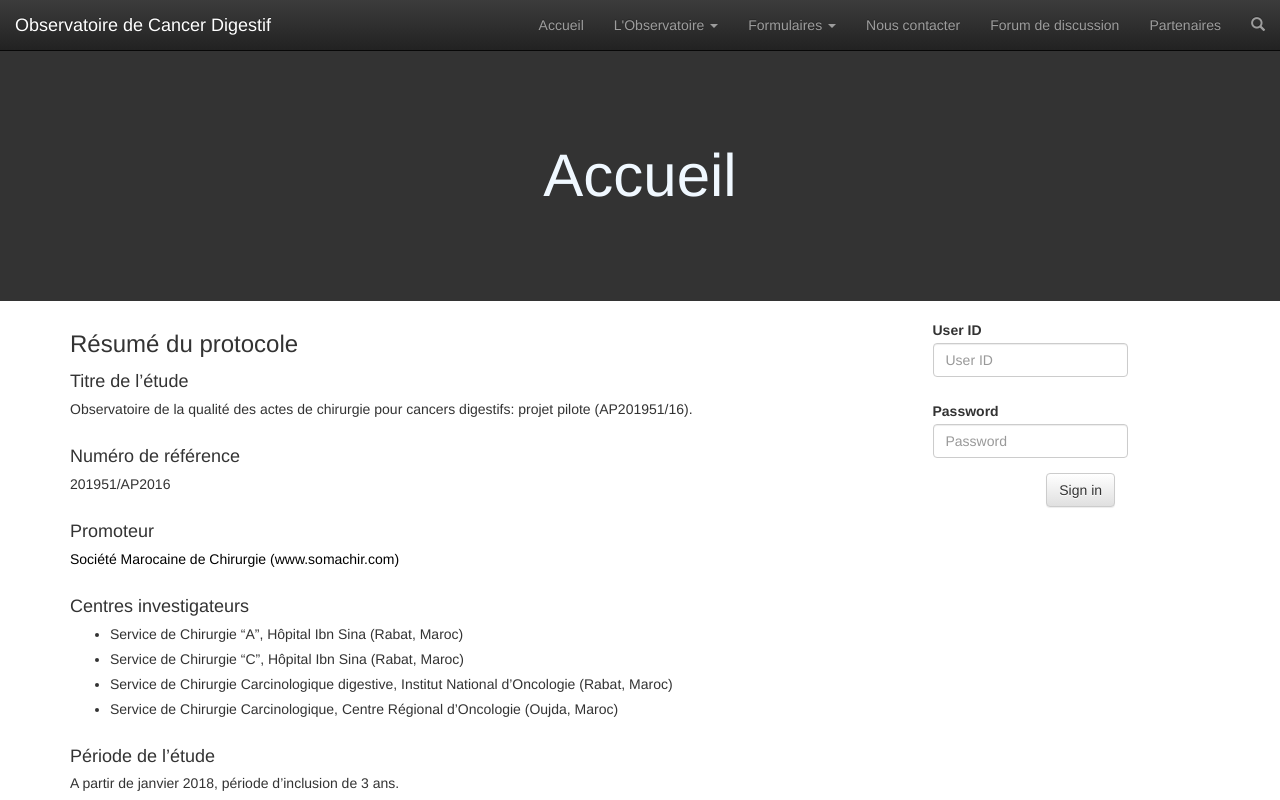
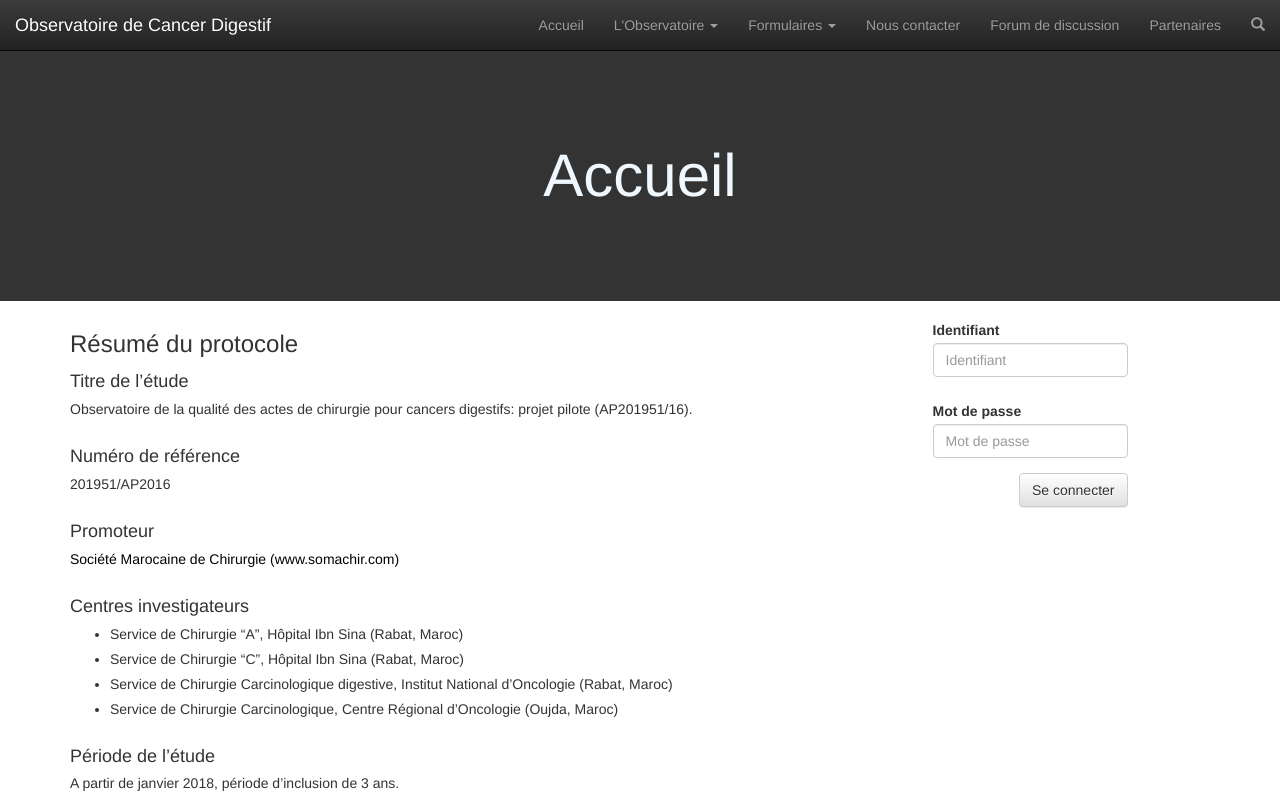
Before and after one commit to Morocco13-MSS/MSS-Dashboard, a React (Create React App) app: page /surgery in a window 1280 px wide. Shown: the top 800 px of the page. Built offline with nearby package versions, Linux system fonts and the light colour scheme.

Commit message:
french_translate

```diff
--- a/src/components/Filter.js
+++ b/src/components/Filter.js
@@ -40,24 +40,25 @@ class Filter extends Component {
             <Grid>
                 <Row>
                     <Col xs={3} md={3}>
-                        from:
-                        <DatePicker
+                        De:
+                        <DatePicker className="form-control"
+
                             selected={this.state.startDate}
                             onChange={this.handleStartDateChange}
                         />
                     </Col>
                     <Col xs={3} md={3}>
-                        to:
-                        <DatePicker
+                        Jusqu'à:
+                        <DatePicker className="form-control"
                             selected={this.state.endDate}
                             onChange={this.handleEndDateChange}
                         />
                     </Col>
                     <Col xs={4} md={4}>
                         <ButtonToolbar className='filterButton'>
-                            <Button bsStyle="info" onClick={() => this.handleUserLevel(0)}>Myself</Button>
-                            <Button bsStyle="primary" onClick={() => this.handleUserLevel(1)}>Unit</Button>
-                            <Button bsStyle="success" onClick={() => this.handleUserLevel(2)}>All Units</Button>
+                            <Button bsStyle="info" onClick={() => this.handleUserLevel(0)}>Moi</Button>
+                            <Button bsStyle="primary" onClick={() => this.handleUserLevel(1)}>Mon service</Button>
+                            <Button bsStyle="success" onClick={() => this.handleUserLevel(2)}>Tous</Button>
                         </ButtonToolbar>
                     </Col>
                 </Row>
--- a/src/components/header/navHeader.js
+++ b/src/components/header/navHeader.js
@@ -40,7 +40,7 @@ class NavHeader extends Component {
                         Hi, Dr. {Config.userName}
                     </NavItem>
                     <NavItem onClick={() => this.logout()}>
-                        Logout
+                        Se déconnecter
                     </NavItem>
                 </Nav>
 
--- a/src/components/views/welcome/Login.js
+++ b/src/components/views/welcome/Login.js
@@ -51,28 +51,28 @@ class Login extends Component {
         return (
             <Form horizontal>
                 <FormGroup controlId="formHorizontalEmail">
-                    <ControlLabel>User ID</ControlLabel>
+                    <ControlLabel>Identifiant</ControlLabel>
                     <FormControl
                         type="text"
-                        placeholder="User ID"
+                        placeholder="Identifiant"
                         onChange={this.handleUserNameChange}
                     />
                 </FormGroup>
 
                 <FormGroup controlId="formHorizontalPassword">
-                    <ControlLabel>Password</ControlLabel>
+                    <ControlLabel>Mot de passe</ControlLabel>
                     <FormControl
                         type="password"
-                        placeholder="Password"
+                        placeholder="Mot de passe"
                         onChange={this.handlePWDChange}
                     />
                 </FormGroup>
 
                 <FormGroup>
-                    <Col smOffset={7}>
-                        <Button
+                    <Col >
+                        <Button className="pull-right"
                             onClick={() => this.login()}
-                        >Sign in
+                        >Se connecter
                         </Button>
                     </Col>
                 </FormGroup>
```
